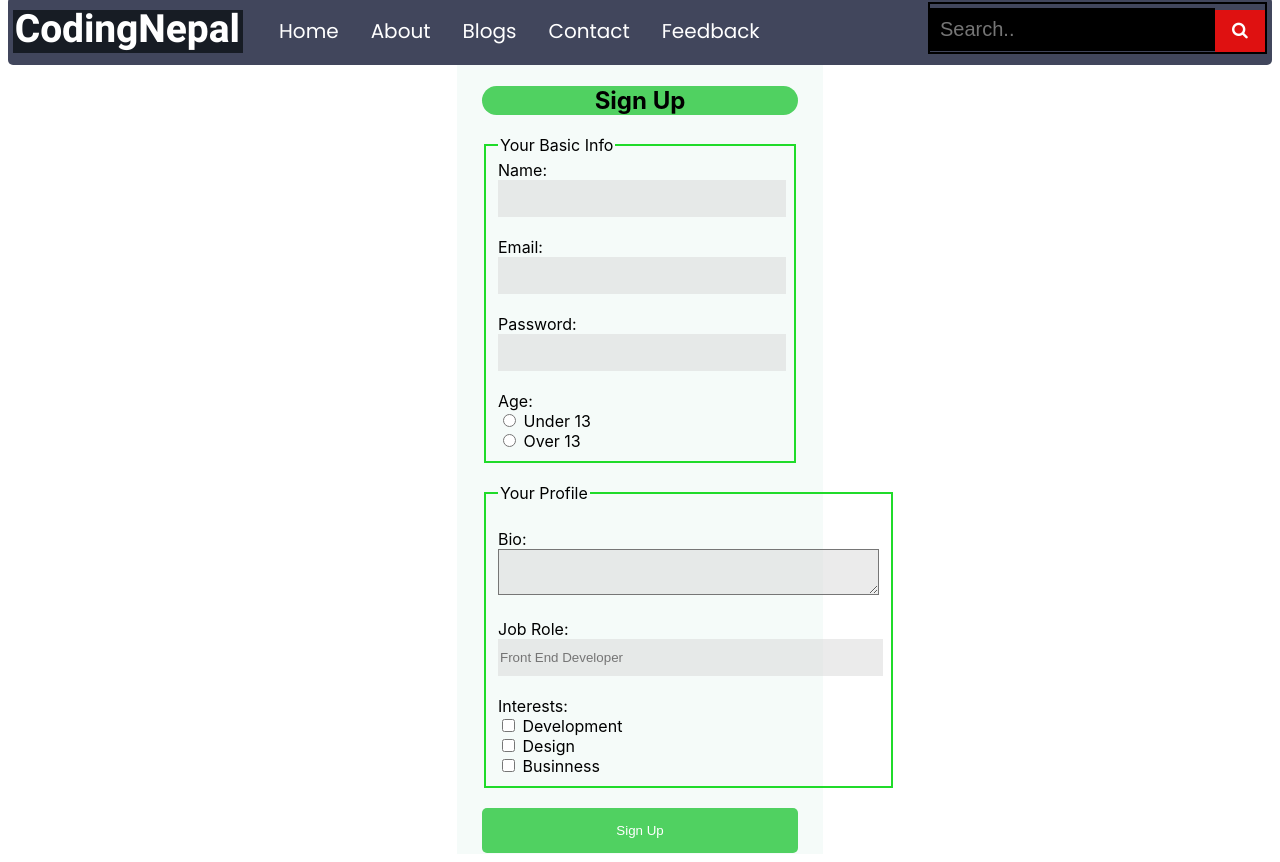
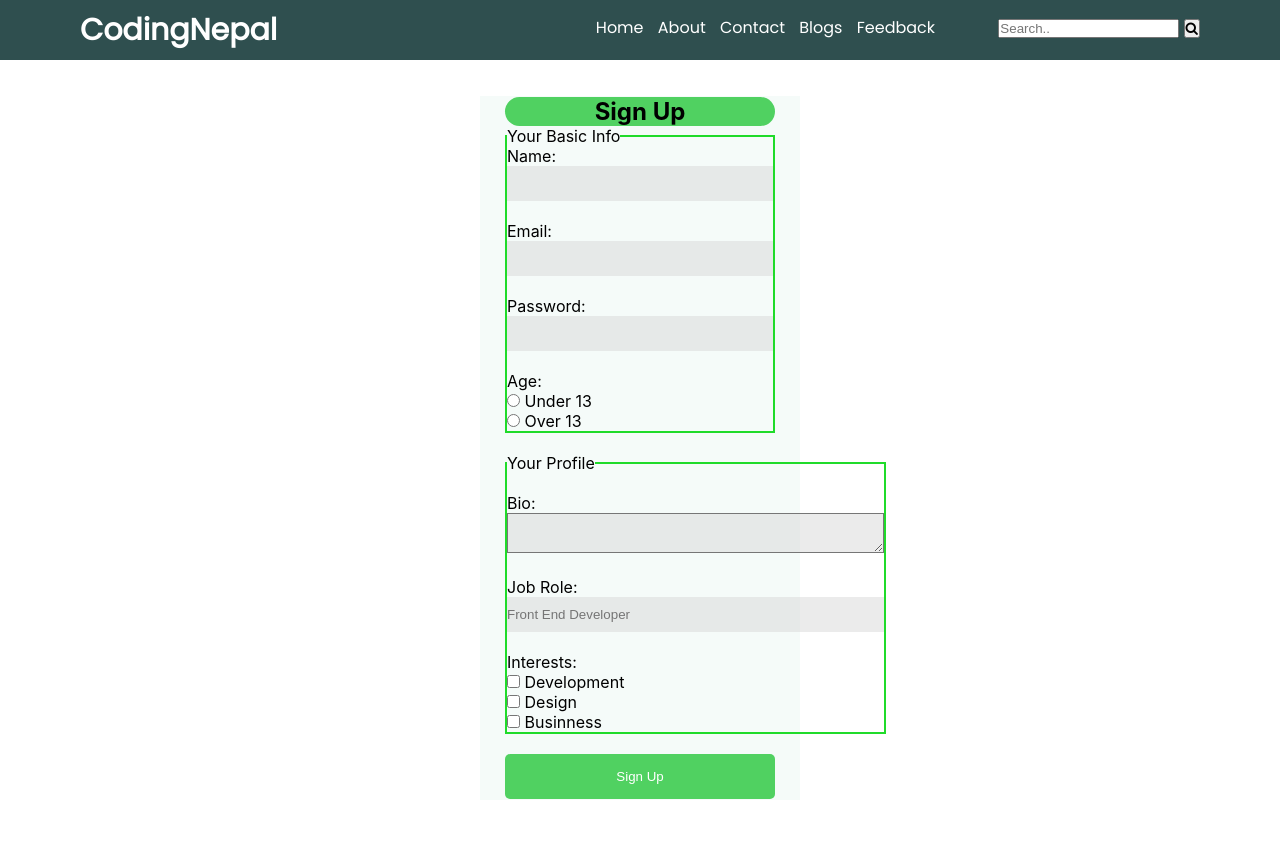
Before and after one commit to higuclu/form_html_css, a plain HTML site: page index.html in a window 1280 px wide. After the commit the page ends 800 px from the top, so only its background shows below. Drawn offline with Linux system fonts and the light colour scheme.

Commit message:
burger menu2

```diff
--- a/index.html
+++ b/index.html
@@ -4,7 +4,7 @@
     <meta charset="UTF-8">
     <meta http-equiv="X-UA-Compatible" content="IE=edge">
     <meta name="viewport" content="width=device-width, initial-scale=1.0">
-    <title>Form</title>
+    <title></title>
     <link rel="stylesheet" href="style.css">
     <link rel="stylesheet" href="https://cdnjs.cloudflare.com/ajax/libs/font-awesome/4.7.0/css/font-awesome.min.css">
     <link rel="preconnect" href="https://fonts.gstatic.com">
@@ -15,20 +15,39 @@
 <body>
     <div>
         <!-- NavBar -->
-        <div class="topnav">
-            <img class="img" src="codingNepal.png">
-            <a href="https://www.codingnepalweb.com/">Home</a>
-            <a href="https://www.codingnepalweb.com/p/about-us.html">About</a>
-            <a href="http://codenamenepal.blogspot.com/">Blogs</a>
-            <a href="https://www.codingnepalweb.com/p/contact-us_74.html">Contact</a>
-            <a href="https://www.codingnepalweb.com/p/contact-us_74.html">Feedback</a>
-            <div class="search-container">
-            <form class="form">
-                <input type="text" placeholder="Search.." name="search">
-                <button type="submit"><i class="fa fa-search"></i></button>
-            </form>
-            </div>
-        </div>
+        <nav>
+            <label for="" class="logo">CodingNepal</label>
+            <ul>
+                <li><a href="#home">Home</a></li>
+                <li><a href="#news">About</a></li>
+                <li><a href="#contact">Contact</a></li>
+                <li><a href="#about">Blogs</a></li>
+                <li><a href="#about">Feedback</a></li>
+                <li class="search-container">
+                    <form class="form">
+                        <input type="text" placeholder="Search.." name="search">
+                        <button type="submit"><i class="fa fa-search"></i></button>
+                    </form>
+                </li>
+            </ul>
+        </nav><br><br>
+        <!-- <div>
+            <ul class="topnav">
+                <img src="codingNepal.png" alt="">
+                <li><a class="active" href="#home">Home</a></li>
+                <li><a href="#news">About</a></li>
+                <li><a href="#contact">Contact</a></li>
+                <li><a href="#about">Blogs</a></li>
+                <li><a href="#about">Feedback</a></li>
+
+                <li class="search-container">
+                    <form>
+                        <input type="text" placeholder="Search.." name="search">
+                        <button type="submit"><i class="fa fa-search"></i></button>
+                    </form>
+                </li>
+            </ul>
+        </div> -->
         <!-- Form -->
         <div class="container">
             <h2 class="sign" id="h2">Sign Up</h2>
--- a/style.css
+++ b/style.css
@@ -1,77 +1,96 @@
-.topnav
-{
+*{
+  padding: 0;
+  margin: 0;
+  text-decoration: none;
+  list-style: none;
+  box-sizing: border-box;
+}
+nav{
+  font-family: Poppins;
+  background-color: darkslategrey;
+  height: 60px;
+  width: 100%;
+}
+label.logo{color: white; font-size: 30px;line-height: 60px; padding: 0 80px 0 80px; font-weight: bold;}
+nav ul{
+  float: right;
+  padding:5px 0px 29px 5px;
+  margin-right: 80px;
+}
+nav ul li{
+  display:inline-block;margin-right: 10px; margin-top: 10px;}
+nav ul li a{
+  color: white;
+  font-size: 16px;
+  border-radius: 3px;
+}
+nav ul li.search-container{
+  margin-left: 49px;
+  height: 30px;
+  margin-right: 0;
+}
+nav ul li.search-container form.form{
+  padding:0;
+}
+a:hover{
+  background-color: rgb(73, 73, 73);
+}
+nav ul  li.search-container button:hover{background-color: rgba(46, 45, 45, 0.747);}
+
+@media screen and (max-width: 750px) {
+  *{display: block;}
+  nav label.logo{text-align: center; font-size: 45px;}
+  nav ul li.search-container{display: none}
+  nav {height: 50%;background-color: darkslategrey;}
+  nav ul {width: 100%;margin: auto; background-color: darkslategrey;}
+  nav ul li {display: block; width: 100%;text-align: center; padding: 0;}
+  nav ul li a{background-color: rgb(34, 65, 90);margin: 10px;}
+}
+/* ul.topnav {
+    list-style-type: none;
+    margin: 0;
+    padding: 5px;
     overflow: hidden;
-    background-color: rgb(65, 70, 92);
-    font-family: Poppins;
-    padding: 5px;
-    margin-top: -11px;
-    border-radius: 5px;
-}
-.topnav img{
-    float: left;
-    padding-right: 20px;
-    padding-top: 8px;
-}
-  .topnav a
-{
-    float: left;
+    background-color: #333;
+  }
+  ul.topnav li,img {float: left;padding-right: 20px;}
+
+  ul.topnav li a/*,.search-container {
     display: block;
     color: white;
     text-align: center;
     padding: 14px 16px;
     text-decoration: none;
-    font-size: 20px;
-}
+  }
+  ul .topnav li .search-container button:hover{background-color: #111;}
+  ul.topnav li a:hover:not(.active) {background-color: #111;}
 
-  .topnav a:hover
-{
-    background-color: #ddd;
-    color: black;
-}
+  ul.topnav li a.active {background-color: #c4020b;}
 
-  .topnav .search-container
-{
-    float: right;
-}
-
-  .topnav input[type=text]
-{
-    padding: 10px;
-    margin-top: 3.5px;
+  .topnav input[type=text] {
+    padding: 6px;
+    margin-top: 10px;
     font-size: 20px;
     border: none;
-    background-color: black;
-    color: white;
-}
+  }
 
-  .topnav .search-container button
-{
+  .topnav .search-container button {
     float: right;
-    padding: 11px 16px;
-    margin-top: 6px;
-    height: 100%;
-    width: 50px;
-    background: rgb(223, 17, 17);
-    color: white;
-    font-size: 17px;
+    padding: 6px 10px;
+    margin-top: 10px;
+    margin-right: 16px;
+    background: #ddd;
+    font-size: 20px;
     border: none;
     cursor: pointer;
+  }
+
+  .topnav .search-container button:hover {
+    background: #ccc;
+  }
 
 
-}
-.topnav .search-container button:hover
-{
-    background: #ccc;
-}
-.topnav .form{
-    border: solid 2px black;
-    display: inline-block;
-    float: none;
-}
-@media screen and (max-width: 750px) {
-    .topnav .search-container,
-    .topnav a,.topnav .img {float: none;}
-  }
+  } */
 
 div.container{
     font-family: -apple-system, BlinkMacSystemFont, 'Segoe UI', Roboto, Oxygen, Ubuntu, Cantarell, 'Open Sans', 'Helvetica Neue', sans-serif;
```
